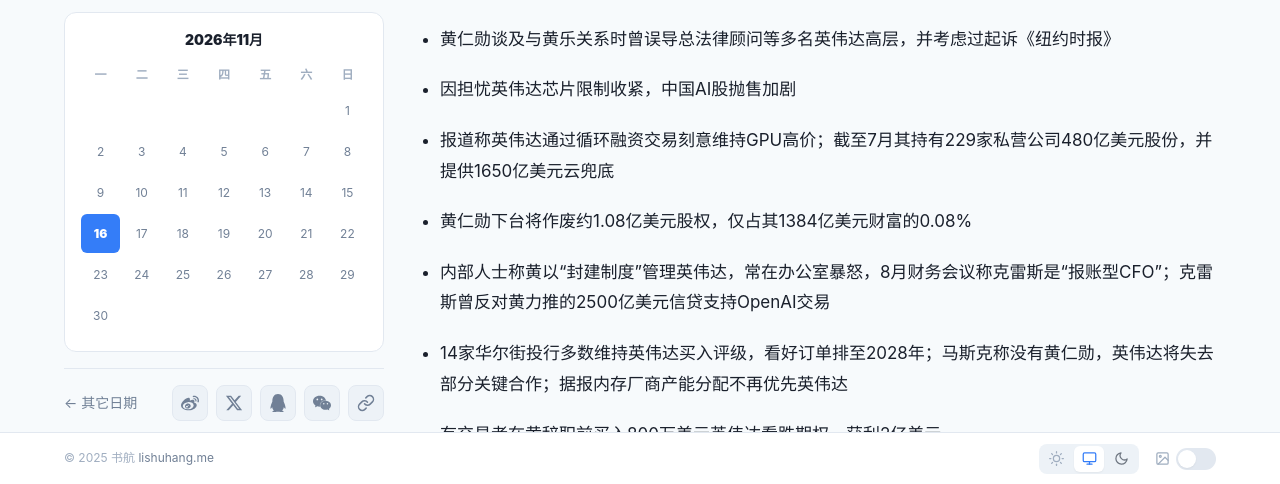
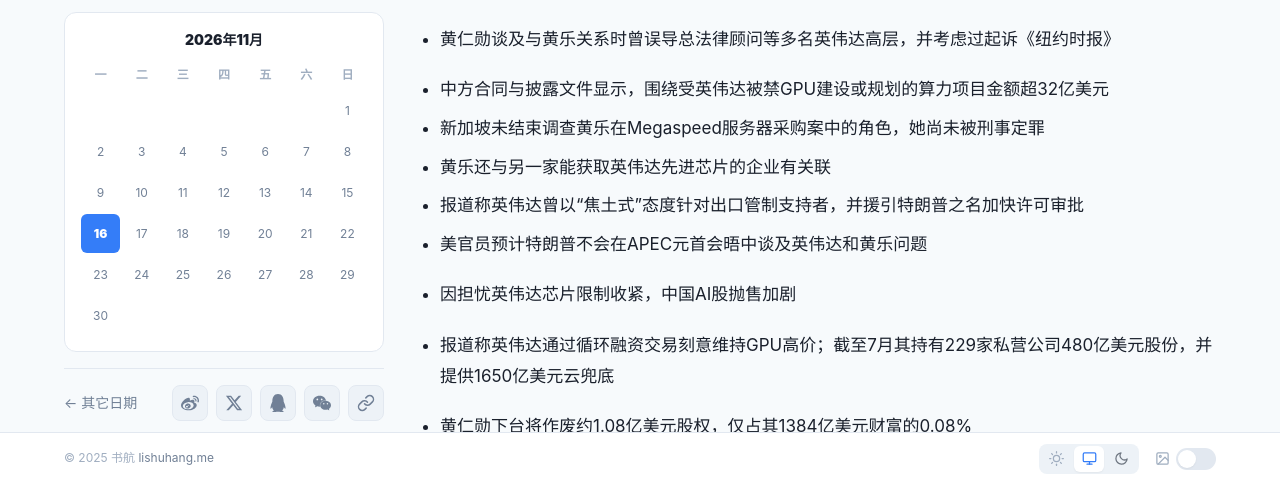
Before and after one commit to lishuhang/daily, a Jekyll site: the page built from _posts/2026-11-16-daily.md, in a window 1280 px wide and 900 px high, cut to the strip 416-900 px from the top of the window. Built offline with Jekyll 4.4.1, drawn with Linux system fonts in a browser that asks for light colours; a style sheet for code colours, icons or effects is not loaded.

Commit message:
Update daily report with new details on Nvidia

```diff
--- a/_posts/2026-11-16-daily.md
+++ b/_posts/2026-11-16-daily.md
@@ -18,6 +18,12 @@ image: /2026/11/1116-d.jpg
 - 贝森特称美财政部、国防部和国务院数月来一直赞成将Megaspeed列入实体清单，但此事由商务部负责
 
 - 黄仁勋谈及与黄乐关系时曾误导总法律顾问等多名英伟达高层，并考虑过起诉《纽约时报》
+
+- 中方合同与披露文件显示，围绕受英伟达被禁GPU建设或规划的算力项目金额超32亿美元
+- 新加坡未结束调查黄乐在Megaspeed服务器采购案中的角色，她尚未被刑事定罪
+- 黄乐还与另一家能获取英伟达先进芯片的企业有关联
+- 报道称英伟达曾以“焦土式”态度针对出口管制支持者，并援引特朗普之名加快许可审批
+- 美官员预计特朗普不会在APEC元首会晤中谈及英伟达和黄乐问题
 
 - 因担忧英伟达芯片限制收紧，中国AI股抛售加剧
 
```
